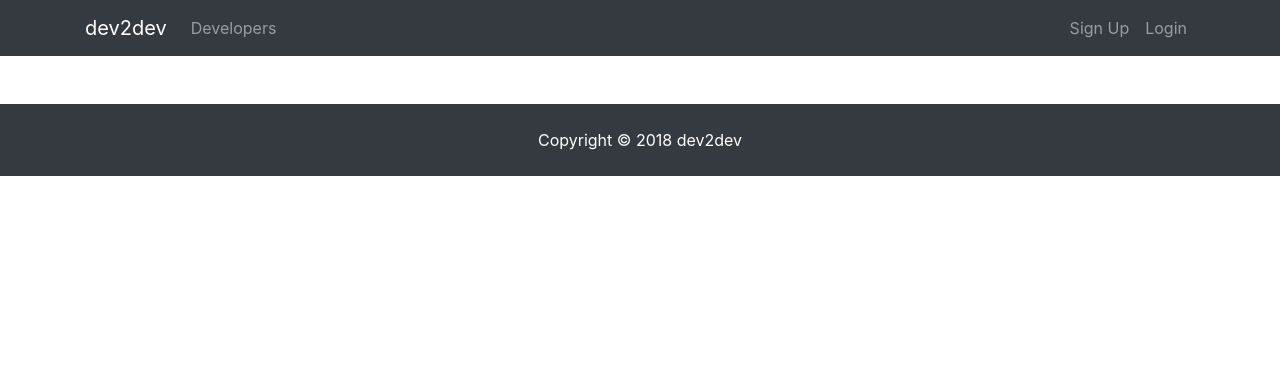
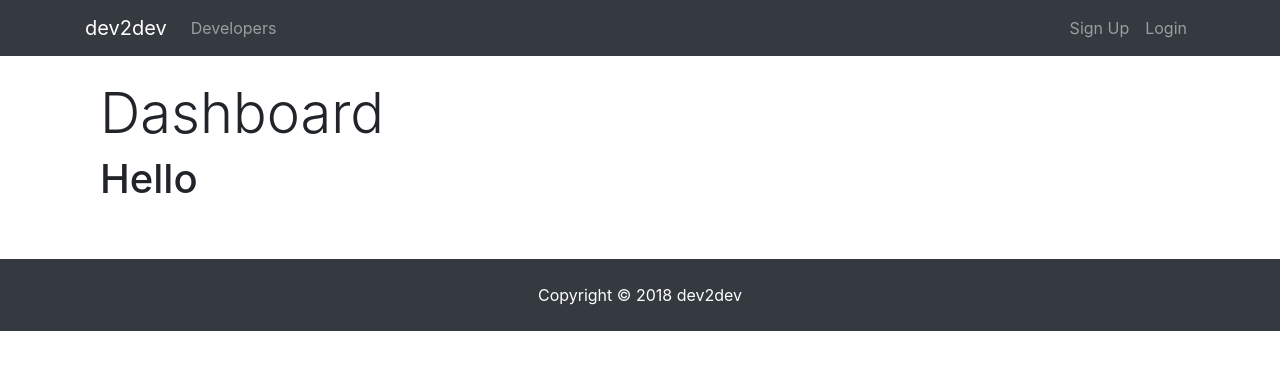
Before and after one commit to rycthy/dev2dev, a React (Create React App) app in the folder client/: page /dashboard in a window 1280 px wide. Shown: the top 370 px of the page. Built offline with nearby package versions, Linux system fonts and the light colour scheme; no server answers.

Commit message:
setup Loading display functionality

```diff
--- a/client/src/components/dashboard/Dashboard.js
+++ b/client/src/components/dashboard/Dashboard.js
@@ -9,7 +9,24 @@
   }
 
   render() {
-    return <div />;
+    const { user } = this.props.auth;
+    const { profile, loading } = this.props.profile;
+    let dashboardContent;
+    !profile || loading
+      ? (dashboardContent = <h4>Loading...</h4>)
+      : (dashboardContent = <h1>Hello</h1>);
+    return (
+      <div className="dashboard">
+        <div className="container">
+          <div className="row">
+            <div className="col-md-12">
+              <h1 className="display-4">Dashboard</h1>
+              {dashboardContent}
+            </div>
+          </div>
+        </div>
+      </div>
+    );
   }
 }
 
```
